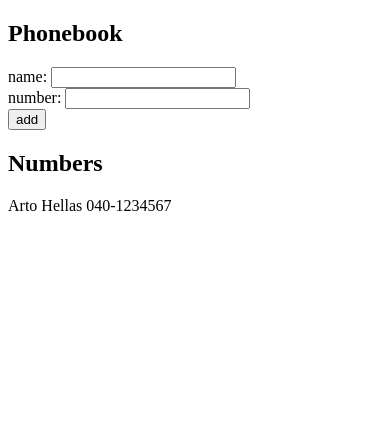
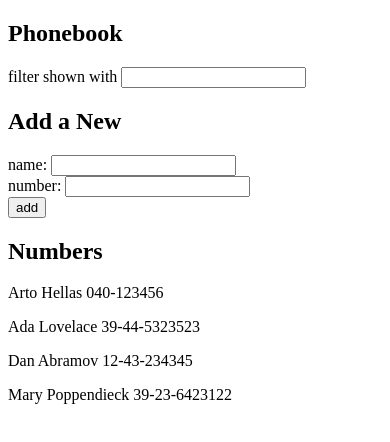
Before and after one commit to hazelhedmine/full-stack-open-2022, a React (Create React App) app in the folder part2/phonebook/: page / in a window 390 px wide. Shown: the top 442 px of the page. Built offline with nearby package versions, Linux system fonts and the light colour scheme.

Commit message:
add exercise 2.9: the phonebook step4

```diff
--- a/part2/phonebook/src/App.js
+++ b/part2/phonebook/src/App.js
@@ -2,10 +2,14 @@
 
 const App = () => {
   const [persons, setPersons] = useState([
-    { name: "Arto Hellas", number: "040-1234567" },
+    { name: "Arto Hellas", number: "040-123456" },
+    { name: "Ada Lovelace", number: "39-44-5323523" },
+    { name: "Dan Abramov", number: "12-43-234345" },
+    { name: "Mary Poppendieck", number: "39-23-6423122" },
   ]);
   const [newName, setNewName] = useState("");
   const [newNumber, setNewNumber] = useState("");
+  const [filterName, setFilterName] = useState("");
 
   const addPerson = (event) => {
     event.preventDefault();
@@ -29,18 +33,32 @@
   };
 
   const handleNameChange = (event) => {
-    console.log("name input:>> ", event.target.value);
+    console.log("name input :>> ", event.target.value);
     setNewName(event.target.value);
   };
 
   const handleNumberChange = (event) => {
-    console.log("number input:>> ", event.target.value);
+    console.log("number input :>> ", event.target.value);
     setNewNumber(event.target.value);
   };
+
+  const handleFilterName = (event) => {
+    console.log("filter input :>> ", event.target.value);
+    setFilterName(event.target.value);
+  };
+
+  const personsToShow = persons.filter((person) =>
+    person.name.toLowerCase().startsWith(filterName.toLowerCase())
+  );
 
   return (
     <div>
       <h2>Phonebook</h2>
+      <div>
+        filter shown with{" "}
+        <input value={filterName} onChange={handleFilterName}></input>
+      </div>
+      <h2>Add a New</h2>
       <form onSubmit={addPerson}>
         <div>
           name: <input value={newName} onChange={handleNameChange} />
@@ -55,7 +73,7 @@
       </form>
       <h2>Numbers</h2>
       <div>
-        {persons.map((person) => (
+        {personsToShow.map((person) => (
           <p key={person.name}>
             {person.name} {person.number}
           </p>
```
